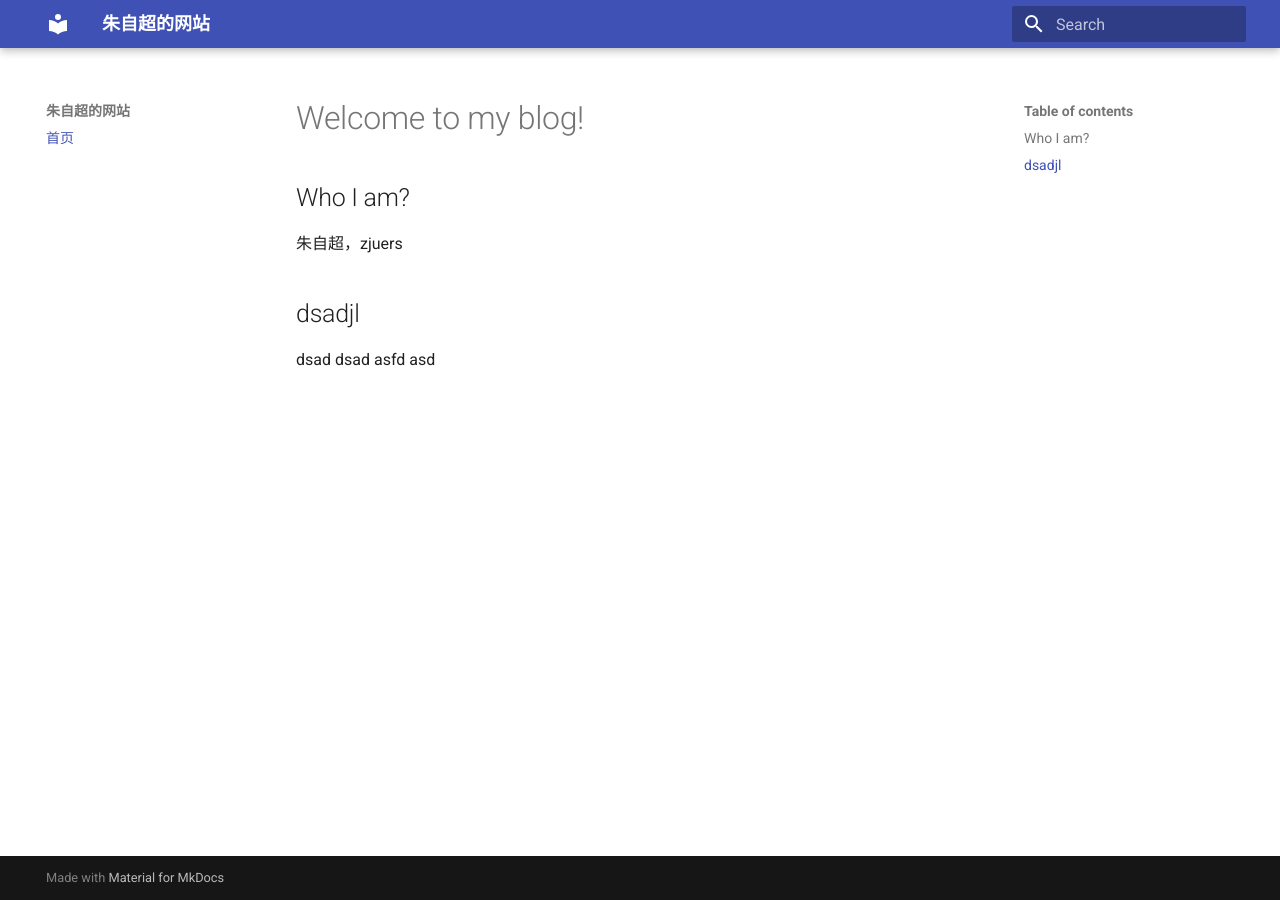
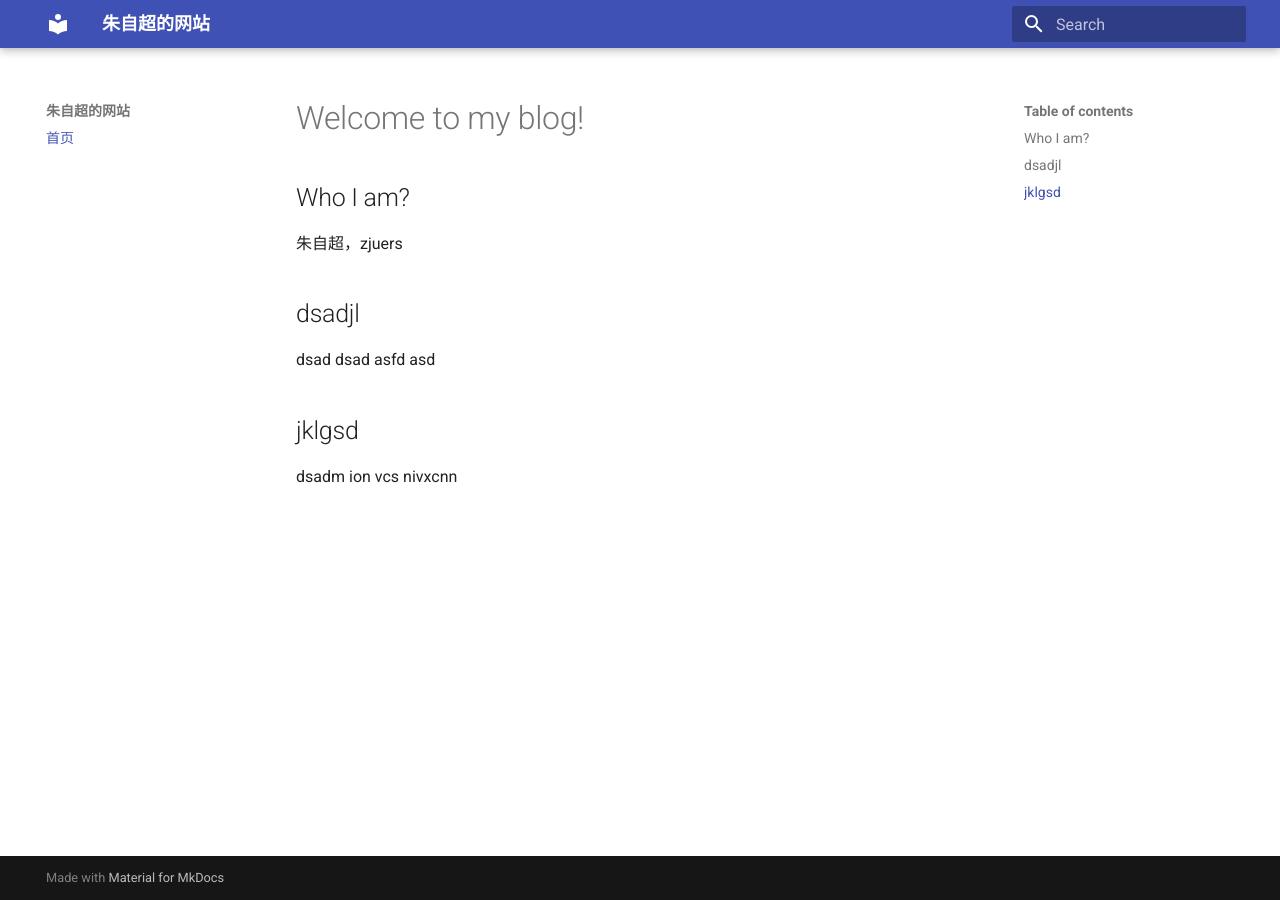
Before and after one commit to ZichaoZhu/zichaozhu.github.io, an MkDocs documentation site: the page built from docs/index.md, in a window 1280 px wide. Built offline with MkDocs 1.6.1 and Material for MkDocs 9.7.7, drawn with Linux system fonts in a browser that asks for light colours.

Commit message:
index.md中加了一点的内容

```diff
--- a/docs/index.md
+++ b/docs/index.md
@@ -7,3 +7,8 @@ dsad
 dsad
 asfd
 asd
+
+## jklgsd
+dsadm
+ion vcs
+nivxcnn
```
